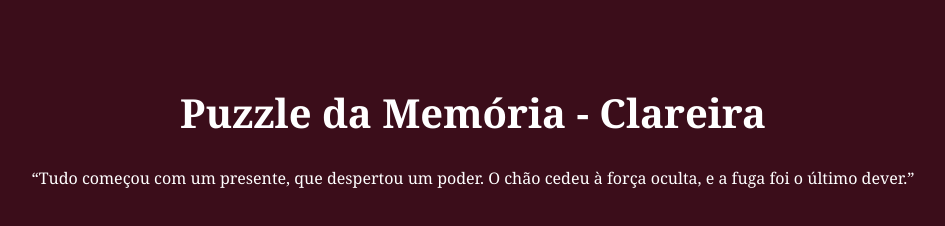
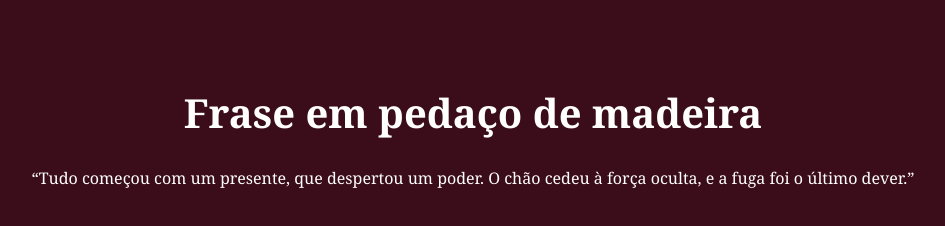
Before and after one commit to Vitorrfc1/puzzle-realtime, a website: page public/clareira_site_4/index.html.html in a window 1280 px wide. Shown: the whole page, without its empty margins (167-1112 px from the left). Drawn offline with nearby package versions, Linux system fonts and the light colour scheme; no server answers.

Commit message:
agora sim

```diff
--- a/public/clareira_site_4/index.html.html
+++ b/public/clareira_site_4/index.html.html
@@ -55,7 +55,7 @@
   </style>
 </head>
 <body>
-  <h1>Puzzle da Memória - Clareira</h1>
+  <h1>Frase em pedaço de madeira</h1>
   <p>“Tudo começou com um presente, que despertou um poder. O chão cedeu à força oculta, e a fuga foi o último dever.”</p>
 
 
```
